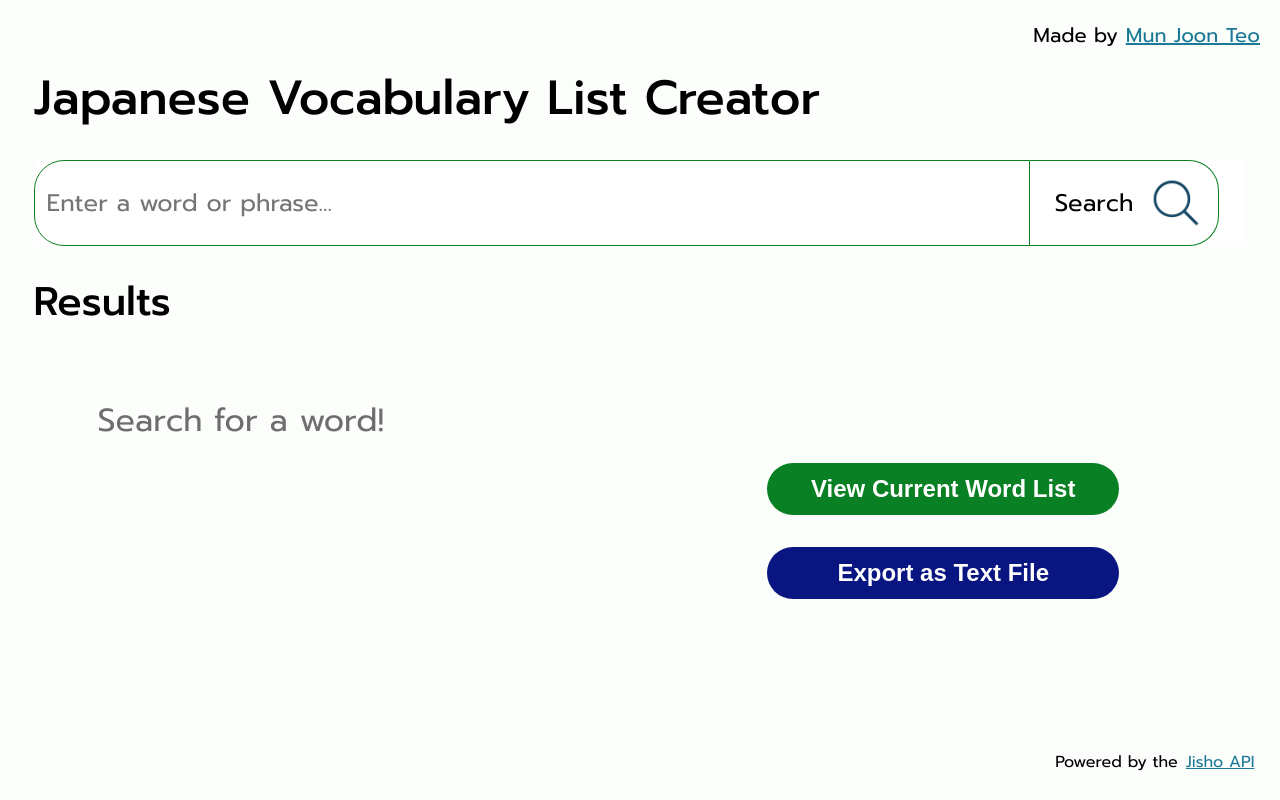
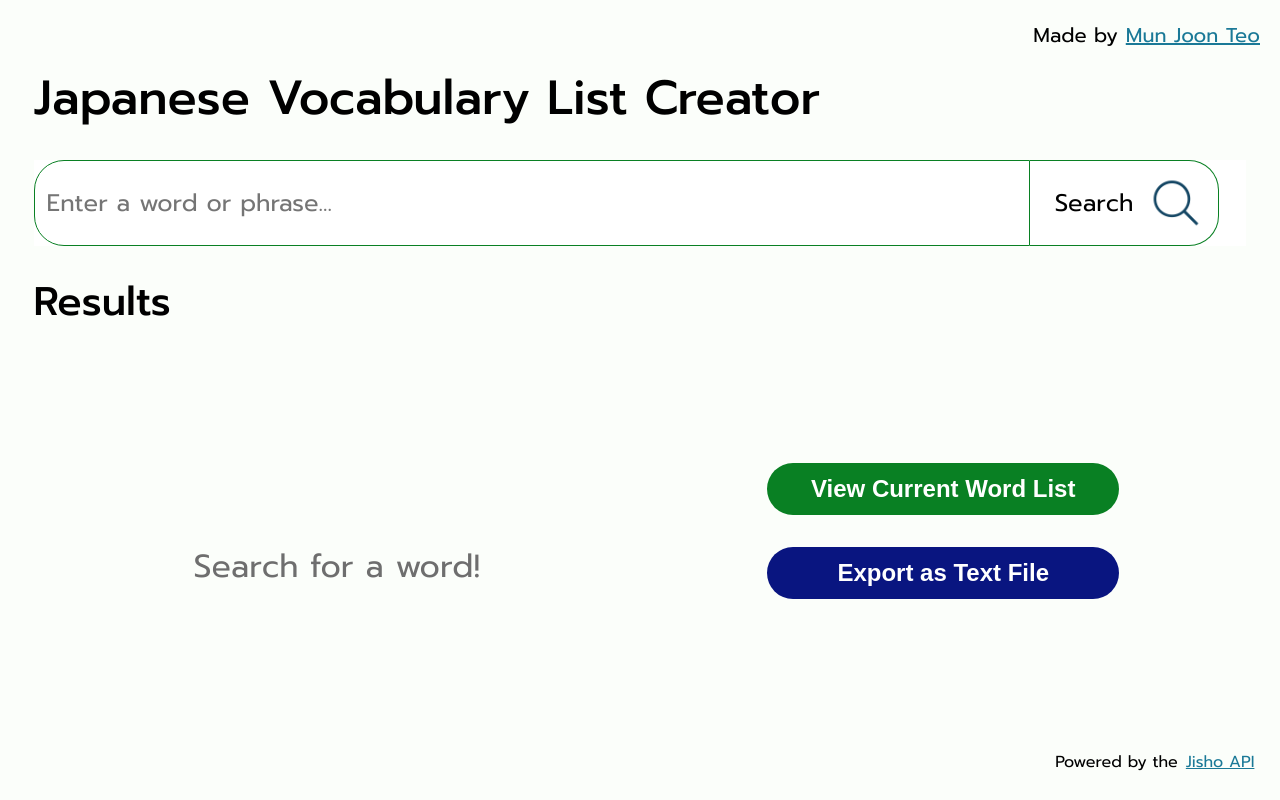
Before and after one commit to munjoonteo/vocab_list, a React (Create React App) app: page / in a window 1280 px wide. Built offline with nearby package versions, Linux system fonts and the light colour scheme.

Commit message:
fixed spacing for messages on left panel

```diff
--- a/src/App.js
+++ b/src/App.js
@@ -8,6 +8,7 @@ import Pic from "./static/search.png";
 function App() {
   const [word, setWord] = useState("");
   const [results, setResults] = useState(null);
+  const [wordList, setWordList] = useState([]);
 
   // Memoise getWords so that it is not recreated every single render
   const getWords = useCallback(async () => {
@@ -24,9 +25,9 @@ function App() {
       });
   }, [word]);
 
-  async function updateInput(input) {
+  const updateInput = async input => {
     setWord(input);
-  }
+  };
 
   // Support for Enter key
   useEffect(() => {
@@ -38,6 +39,10 @@ function App() {
       document.removeEventListener("keydown", listener);
     };
   }, [getWords]);
+
+  const addToList = async newWord => {
+    setWordList([...wordList, newWord]);
+  };
 
   return (
     <div className="App">
@@ -60,9 +65,7 @@ function App() {
           <button className="buttons list-button">
             View Current Word List
           </button>
-          <button className="buttons export-button">
-            Export as Text File
-          </button>
+          <button className="buttons export-button">Export as Text File</button>
         </div>
       </div>
       <div className="footer">
--- a/src/components/Card.js
+++ b/src/components/Card.js
@@ -20,6 +20,9 @@ function Card({ word }) {
           </div>
         ))}
       </div>
+      <div className="add-button">
+        <div>Add to List</div>
+      </div>
     </div>
   );
 }
--- a/src/components/Results.js
+++ b/src/components/Results.js
@@ -7,14 +7,18 @@ function Words({ results }) {
     return (
       <div className="words">
         <div className="section-title">Results</div>
-        <div className="nothing">{`Search for a word!`}</div>
+        <div className="no-words">
+          <div className="nothing">{`Search for a word!`}</div>
+        </div>
       </div>
     );
   } else if (results.data.data.length === 0) {
     return (
       <div className="words">
         <div className="section-title">Results</div>
-        <div className="nothing">{`No results found :(`}</div>
+        <div className="no-words">
+          <div className="nothing">{`No results found :(`}</div>
+        </div>
       </div>
     );
   } else {
--- a/src/style/Results.css
+++ b/src/style/Results.css
@@ -1,5 +1,13 @@
 .words {
   height: 90%;
+}
+
+.no-words {
+  display: flex;
+  height: 100%;
+  flex-direction: column;
+  justify-content: center;
+  align-items: center;
 }
 
 .section-title {
@@ -10,7 +18,6 @@
 .nothing {
   font-size: 32px;
   color: #6e6e6e;
-  padding: 5vw;
 }
 
 .results {
```
Also changed, not shown: 1 other file (tests, documents, lock files or other folders).
